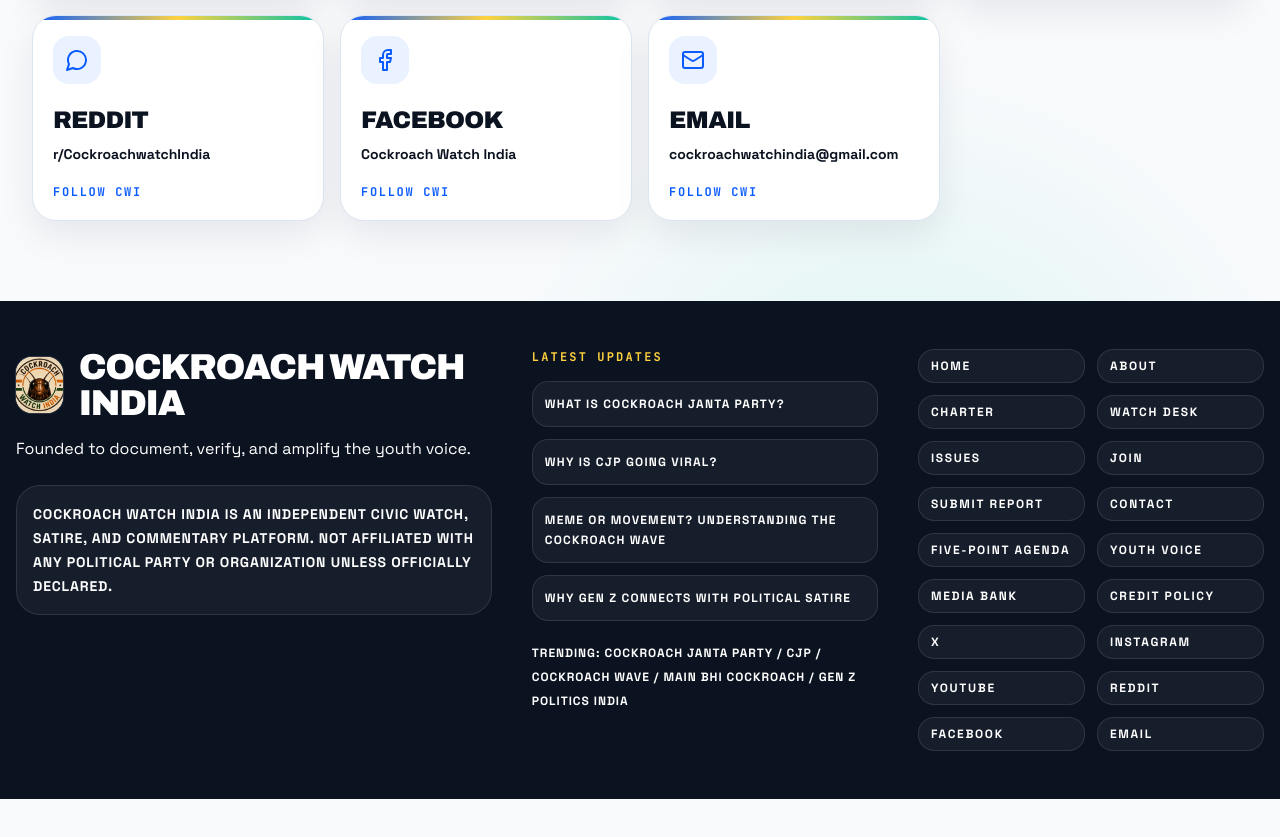
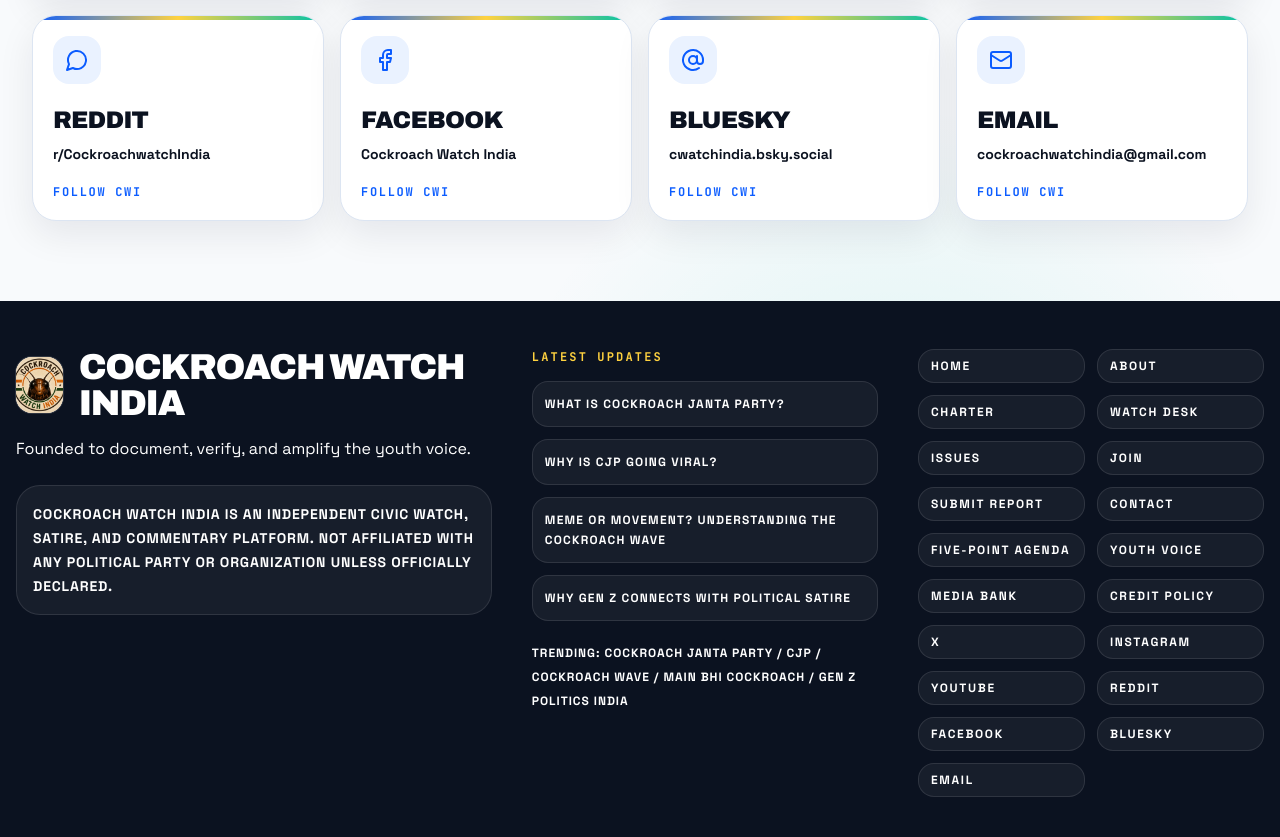
Before and after one commit to callmepnj/CWI, a Next.js app: page /contact in a window 1280 px wide. Shown: the part 951-1788 px from the top of the page. Before the commit the page ends 1750 px from the top, so only its background shows below. Built offline with nearby package versions, Linux system fonts and the light colour scheme.

Commit message:
Add Bluesky social link

```diff
--- a/app/layout.tsx
+++ b/app/layout.tsx
@@ -59,7 +59,7 @@
   email: site.email,
   description: "Founder-led civic watch, satire, and commentary platform.",
   logo: `${site.url}/brand/logo.png`,
-  sameAs: [site.x, site.instagram, site.youtube, site.telegram, site.reddit, site.facebook]
+  sameAs: [site.x, site.instagram, site.youtube, site.telegram, site.reddit, site.facebook, site.bluesky]
 };
 
 const websiteJsonLd = {
--- a/components/Footer.tsx
+++ b/components/Footer.tsx
@@ -21,6 +21,7 @@
   { label: "YouTube", href: site.youtube },
   { label: "Reddit", href: site.reddit },
   { label: "Facebook", href: site.facebook },
+  { label: "Bluesky", href: site.bluesky },
   { label: "Email", href: `mailto:${site.email}` }
 ];
 
--- a/components/HeroSection.tsx
+++ b/components/HeroSection.tsx
@@ -55,6 +55,9 @@
             </Button>
             <Button asChild size="sm" variant="ghost">
               <Link href={site.telegram} target="_blank">Telegram</Link>
+            </Button>
+            <Button asChild size="sm" variant="ghost">
+              <Link href={site.bluesky} target="_blank">Bluesky</Link>
             </Button>
           </div>
           <p className="mt-8 flex max-w-3xl items-start gap-3 rounded-3xl border border-royal/15 bg-skywash/85 p-4 text-sm font-bold uppercase leading-6 tracking-[0.06em] text-ink/70">
--- a/data/socials.ts
+++ b/data/socials.ts
@@ -1,4 +1,4 @@
-import { Facebook, Instagram, Mail, MessageCircle, Send, Twitter, Youtube } from "lucide-react";
+import { AtSign, Facebook, Instagram, Mail, MessageCircle, Send, Twitter, Youtube } from "lucide-react";
 import { site } from "@/lib/site";
 
 export const socials = [
@@ -39,6 +39,12 @@
     icon: Facebook
   },
   {
+    label: "Bluesky",
+    href: site.bluesky,
+    handle: "cwatchindia.bsky.social",
+    icon: AtSign
+  },
+  {
     label: "Email",
     href: `mailto:${site.email}`,
     handle: site.email,
--- a/lib/site.ts
+++ b/lib/site.ts
@@ -9,6 +9,7 @@
   telegram: "https://t.me/cockroachwatchindia",
   reddit: "https://www.reddit.com/r/CockroachwatchIndia/",
   facebook: "https://www.facebook.com/profile.php?id=61590247497201",
+  bluesky: "https://bsky.app/profile/cwatchindia.bsky.social",
   disclaimer:
     "Cockroach Watch India is an independent civic watch, satire, and commentary platform. Not affiliated with any political party or organization unless officially declared.",
   shortDisclaimer:
```
Also changed, not shown: 1 other file (tests, documents, lock files or other folders).
